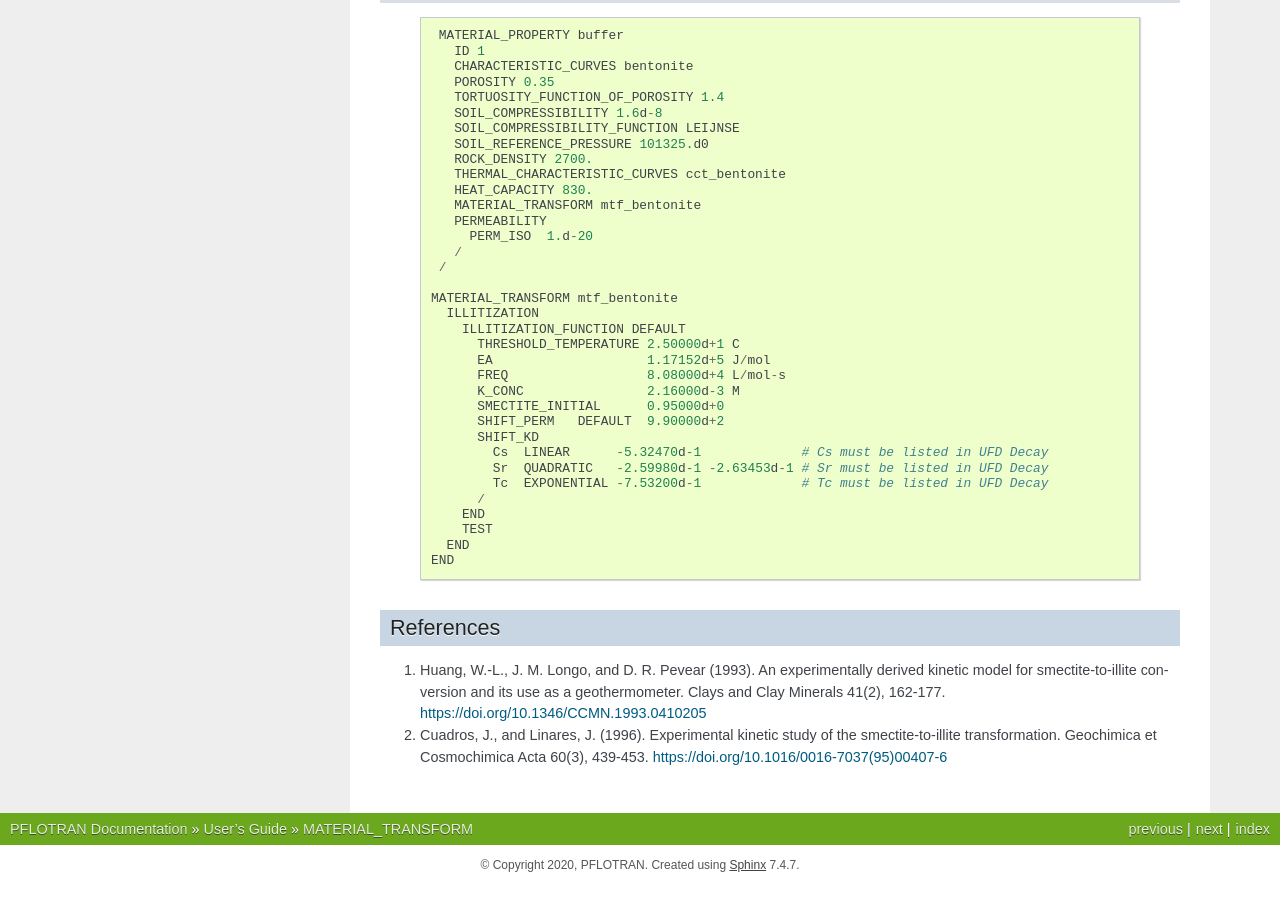
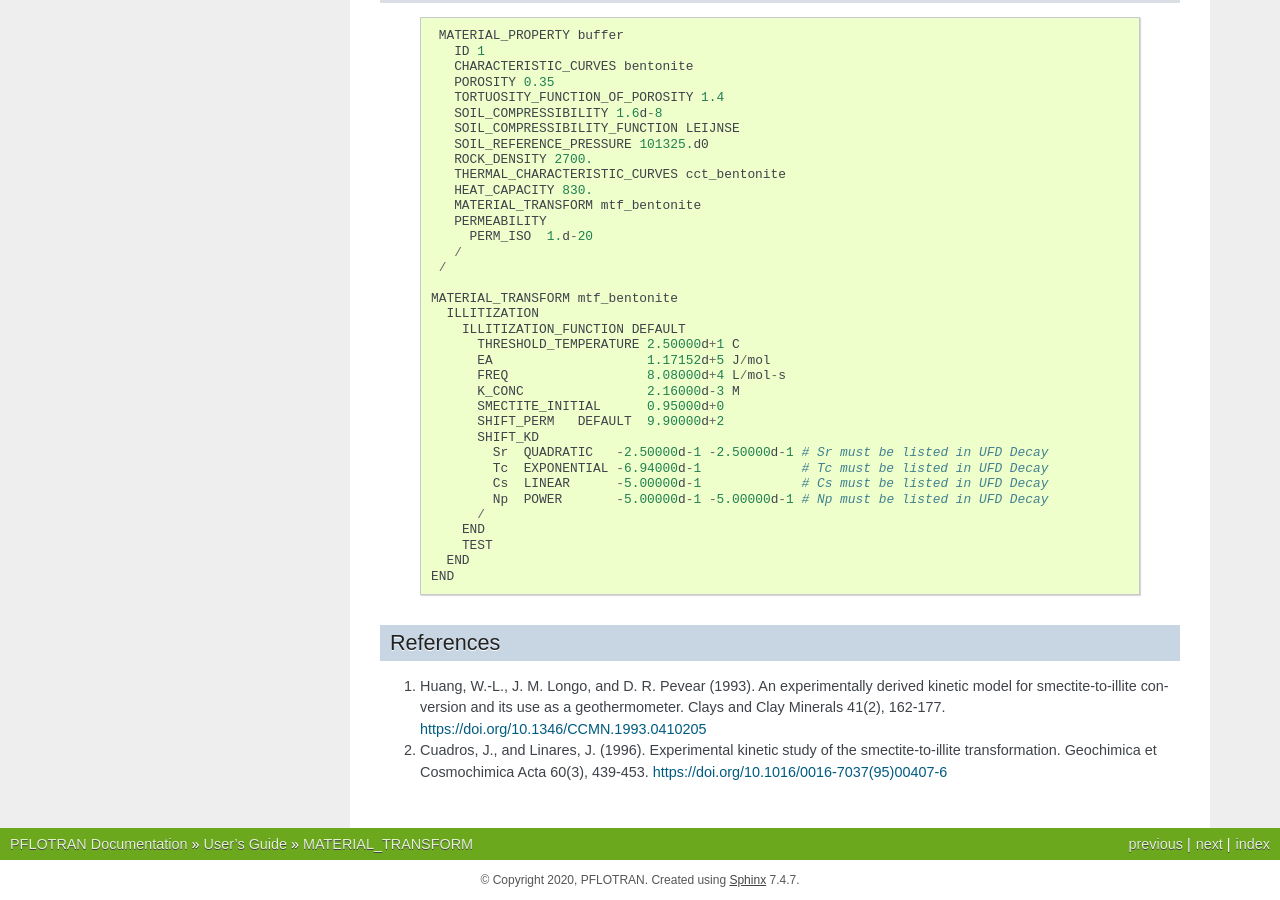
Before and after one commit to Miracloon/pflotran-documentation, a Sphinx documentation site: the page built from source/user_guide/cards/subsurface/material_transform.rst, in a window 1280 px wide and 900 px high, scrolled down 3541 px. Built offline with Sphinx 7.4.7, drawn with Linux system fonts in a browser that asks for light colours.

Commit message:
Added POWER to example input.

```diff
--- a/source/user_guide/cards/subsurface/material_transform.rst
+++ b/source/user_guide/cards/subsurface/material_transform.rst
@@ -201,9 +201,10 @@ Material with transform named "mtf_bentonite" containing illitization model
         SMECTITE_INITIAL      0.95000d+0
         SHIFT_PERM   DEFAULT  9.90000d+2
         SHIFT_KD
-          Cs  LINEAR      -5.32470d-1             # Cs must be listed in UFD Decay
-          Sr  QUADRATIC   -2.59980d-1 -2.63453d-1 # Sr must be listed in UFD Decay
-          Tc  EXPONENTIAL -7.53200d-1             # Tc must be listed in UFD Decay
+          Sr  QUADRATIC   -2.50000d-1 -2.50000d-1 # Sr must be listed in UFD Decay
+          Tc  EXPONENTIAL -6.94000d-1             # Tc must be listed in UFD Decay
+          Cs  LINEAR      -5.00000d-1             # Cs must be listed in UFD Decay
+          Np  POWER       -5.00000d-1 -5.00000d-1 # Np must be listed in UFD Decay
         /
       END
       TEST
```
